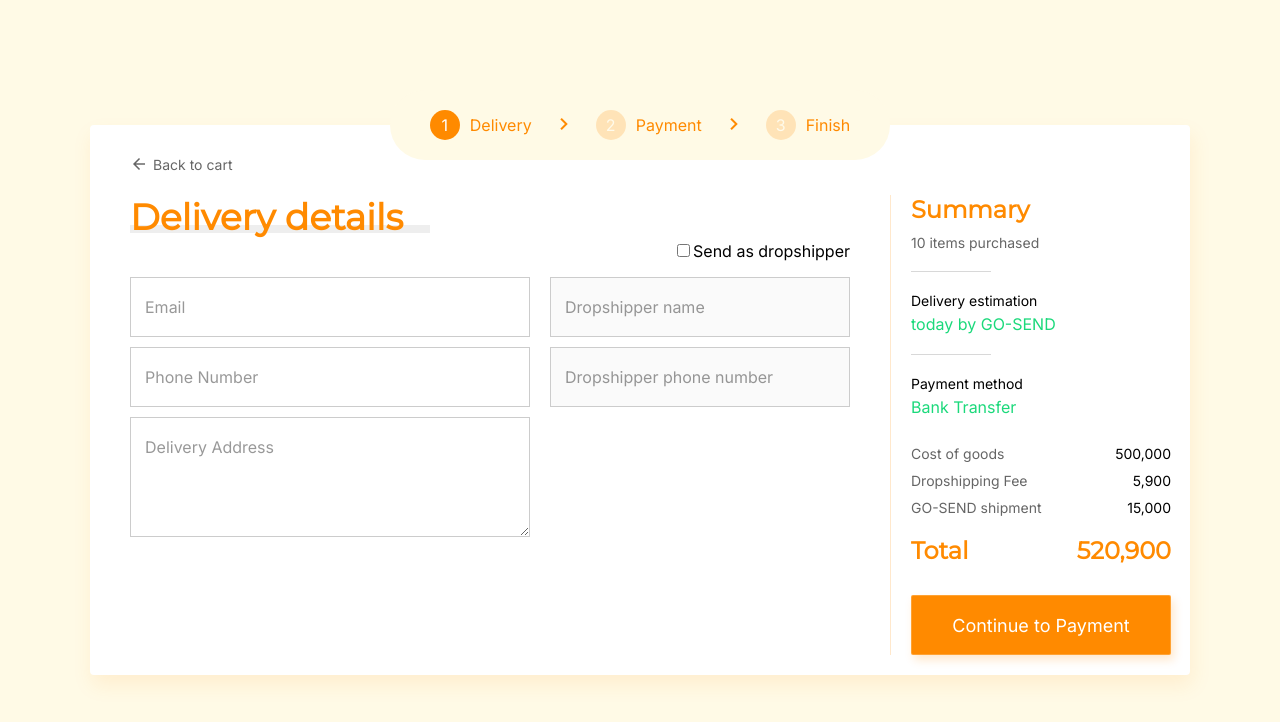
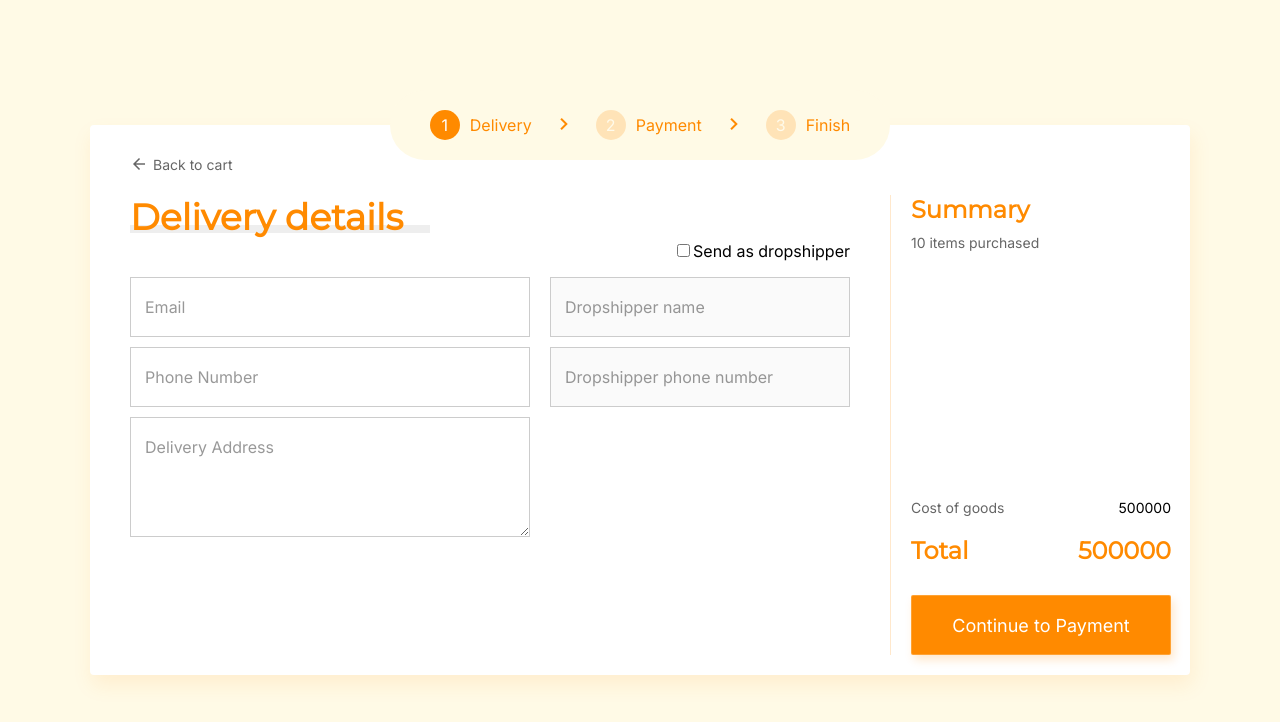
Before and after one commit to mynameismail/orange-checkout, a Vue app: page / in a window 1280 px wide. Shown: the top 722 px of the page. Built offline with nearby package versions, Linux system fonts and the light colour scheme.

Commit message:
complete some functions

```diff
--- a/src/App.vue
+++ b/src/App.vue
@@ -9,21 +9,21 @@
         <div class="stepper__arrow">
           <span class="material-icons">keyboard_arrow_right</span>
         </div>
-        <div class="stepper__step step2">
+        <div class="stepper__step step2" :class="{ 'completed': currentPage == 'payment' || currentPage == 'thankyou' }">
           <div class="number">2</div>
           <div class="text">Payment</div>
         </div>
         <div class="stepper__arrow">
           <span class="material-icons">keyboard_arrow_right</span>
         </div>
-        <div class="stepper__step step3">
+        <div class="stepper__step step3" :class="{ 'completed': currentPage == 'thankyou' }">
           <div class="number">3</div>
           <div class="text">Finish</div>
         </div>
       </div>
-      <div class="back">
+      <div class="back" v-if="backText" @click="backToPage()">
         <span class="back__icon material-icons">arrow_back</span>
-        <span class="back__text">Back to cart</span>
+        <span class="back__text">{{ backText }}</span>
       </div>
       <div class="content">
         <div class="content__left">
@@ -34,38 +34,120 @@
           <div class="summary">
             <div class="summary__header">Summary</div>
             <div class="summary__purchased">10 items purchased</div>
-            <div class="summary__item delivery-estimation">
+            <div class="summary__item delivery-estimation" v-if="shipment">
               <div class="divider"></div>
               <div class="text">Delivery estimation</div>
-              <div class="value">today by GO-SEND</div>
+              <div class="value">{{ shipmentType[shipment].when }} by {{ shipmentType[shipment].name }}</div>
             </div>
-            <div class="summary__item payment-method">
+            <div class="summary__item payment-method" v-if="payment">
               <div class="divider"></div>
               <div class="text">Payment method</div>
-              <div class="value">Bank Transfer</div>
+              <div class="value">{{ paymentType[payment] }}</div>
             </div>
           </div>
           <div class="pricing">
             <div class="pricing__item">
               <span class="text">Cost of goods</span>
-              <span class="value">500,000</span>
+              <span class="value">{{ costOfGoods }}</span>
             </div>
-            <div class="pricing__item">
+            <div class="pricing__item" v-if="asDropshipper">
               <span class="text">Dropshipping Fee</span>
-              <span class="value">5,900</span>
+              <span class="value">{{ dropshipFee }}</span>
             </div>
-            <div class="pricing__item">
-              <span class="text">GO-SEND shipment</span>
-              <span class="value">15,000</span>
+            <div class="pricing__item" v-if="shipment">
+              <span class="text">{{ shipmentType[shipment].name }} shipment</span>
+              <span class="value">{{ shipmentType[shipment].price }}</span>
             </div>
             <div class="pricing__item total">
               <span class="text">Total</span>
-              <span class="value">520,900</span>
+              <span class="value">{{ total }}</span>
             </div>
-            <button class="pricing__btn-continue">Continue to Payment</button>
+            <button class="pricing__btn-continue" v-if="buttonText" @click="goToPage()">{{ buttonText }}</button>
           </div>
         </div>
       </div>
     </div>
   </div>
 </template>
+
+<script>
+import { mapState } from 'vuex'
+
+export default {
+  name: 'App',
+  data() {
+    return {
+      costOfGoods: 500000,
+      dropshipFee: 5900,
+      goFrom: {
+        'delivery': {
+          buttonText: 'Continue to Payment',
+          route: '/payment'
+        },
+        'payment': {
+          buttonText: 'Pay',
+          route: '/thankyou'
+        },
+        'thankyou': {
+          buttonText: '',
+          route: '/'
+        },
+      },
+      backFrom: {
+        'delivery': {
+          backText: 'Back to cart',
+          route: ''
+        },
+        'payment': {
+          backText: 'Back to delivery',
+          route: '/'
+        },
+        'thankyou': {
+          backText: '',
+          route: '/'
+        },
+      }
+    }
+  },
+  computed: {
+    backText() {
+      return this.backFrom[this.currentPage].backText
+    },
+    buttonText() {
+      let text = this.goFrom[this.currentPage].buttonText
+      if (this.currentPage == 'payment' && this.payment) {
+        text += ' with ' + this.paymentType[this.payment]
+      }
+      return text
+    },
+    total() {
+      let dropship = this.asDropshipper ? this.dropshipFee : 0
+      let shipmentPrice = 0
+      if (this.shipment) {
+        shipmentPrice = this.shipmentType[this.shipment].price
+      }
+      return this.costOfGoods + dropship + shipmentPrice
+    },
+    ...mapState([
+      'currentPage',
+      'asDropshipper',
+      'shipmentType',
+      'paymentType',
+      'shipment',
+      'payment',
+    ])
+  },
+  methods: {
+    goToPage() {
+      let route = this.goFrom[this.currentPage].route
+      this.$router.push(route)
+    },
+    backToPage() {
+      let route = this.backFrom[this.currentPage].route
+      if (route != '') {
+        this.$router.push(route)
+      }
+    }
+  }
+}
+</script>
```
